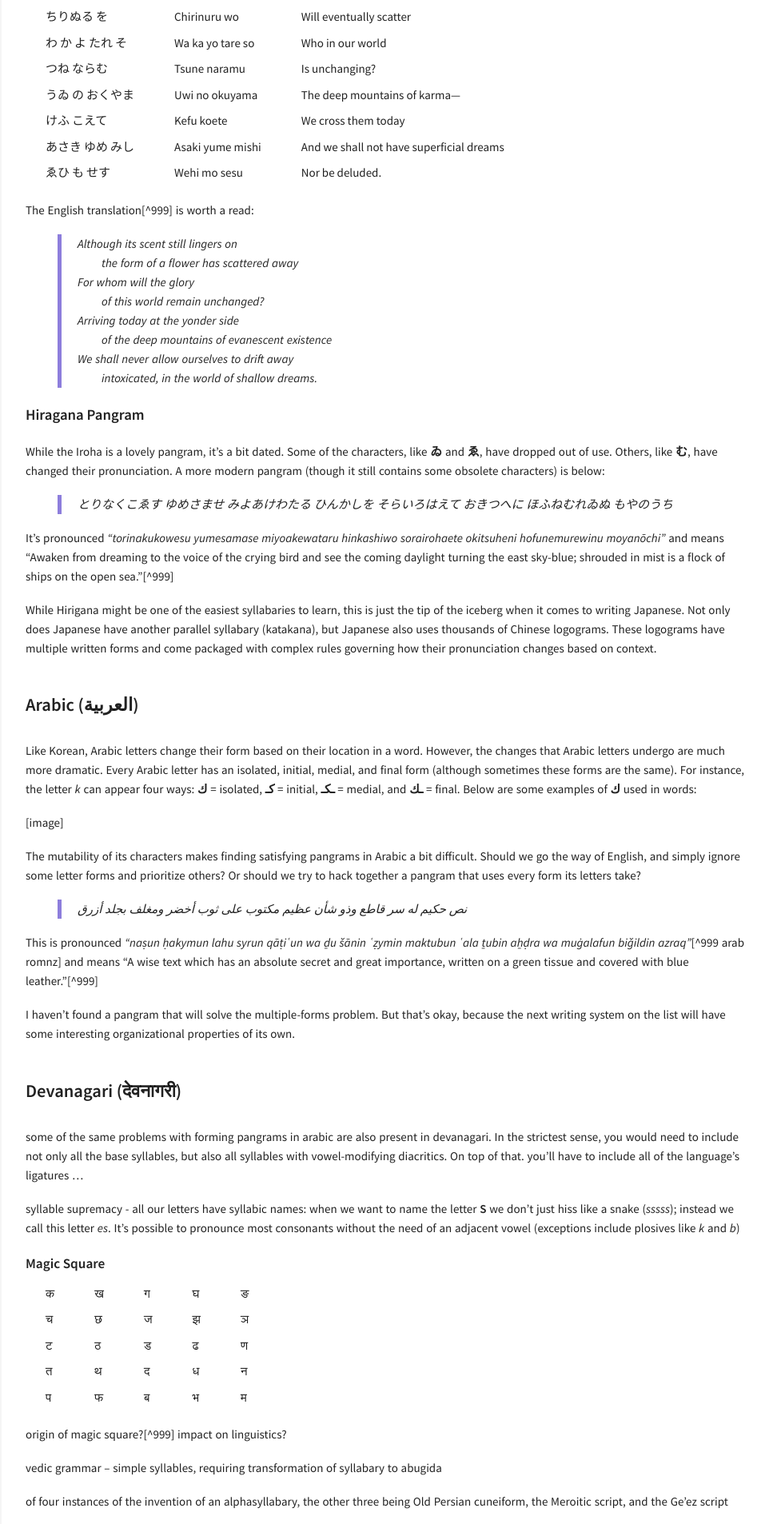
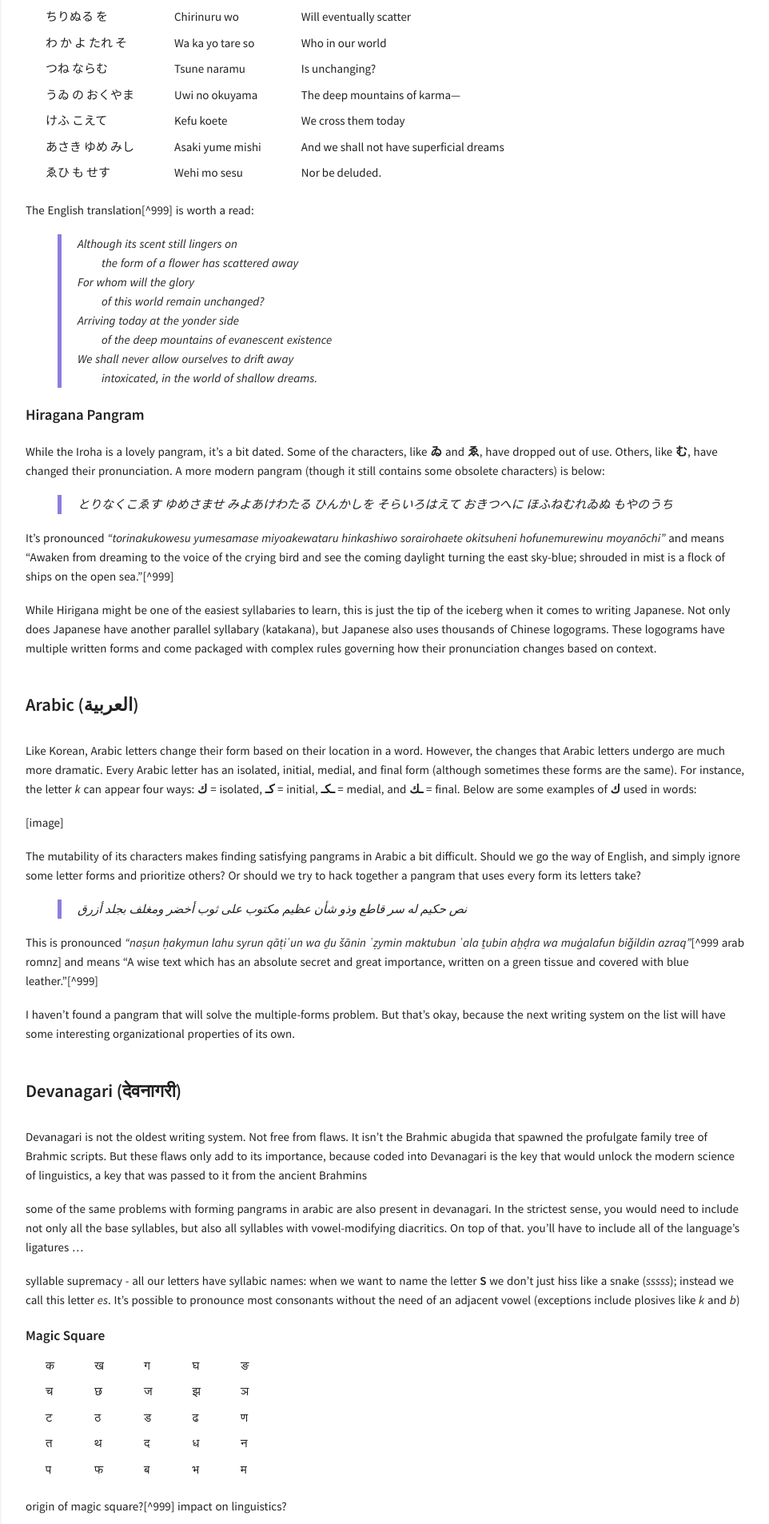
Before and after one commit to camoverride/camoverride.github.io, a Jekyll site: the page built from _posts/2016-11-04-pangrams.md, in a window 1280 px wide. Shown: the part 3094-5000 px from the top of the page at 80% size, without its empty margins (318-1280 px from the left). Built offline with Jekyll 4.4.1, drawn with Linux system fonts in a browser that asks for light colours.

Commit message:
devanagari section of pangrams

```diff
--- a/_posts/2016-11-04-pangrams.md
+++ b/_posts/2016-11-04-pangrams.md
@@ -133,6 +133,11 @@ I haven't found a pangram that will solve the multiple-forms problem. But that's
 
 
 ### Devanagari (देवनागरी)
+
+Devanagari is not the oldest writing system. Not free from flaws. It isn't the Brahmic abugida that spawned the profulgate family tree of Brahmic scripts. But these flaws only add to its importance, because coded into Devanagari is the key that would unlock the modern science of linguistics, a key that was passed to it from the ancient Brahmins
+
+
+
 
 some of the same problems with forming pangrams in arabic are also present in devanagari. In the strictest sense, you would need to include not only all the base syllables, but also all syllables with vowel-modifying diacritics. On top of that. you'll have to include all of the language's ligatures ...
 
```
Also changed, not shown: _posts/2011-03-10-sample-postxxxx.md (+2 -0 lines).
